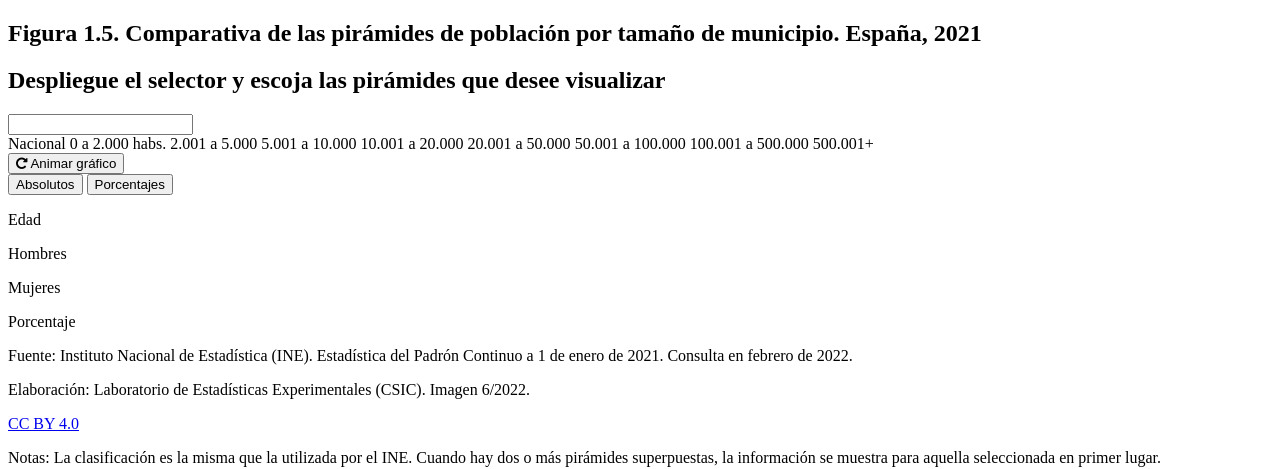
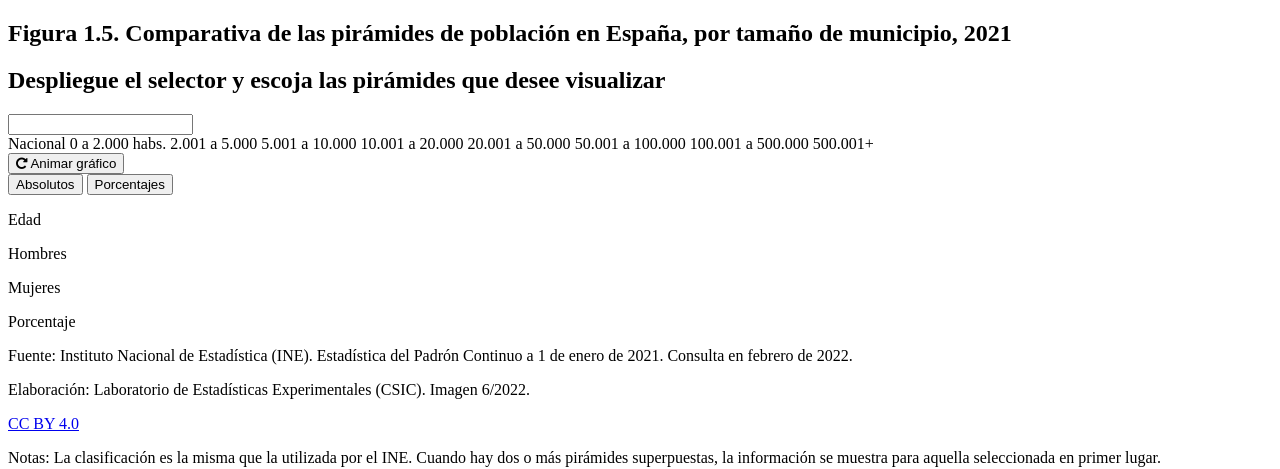
Before and after one commit to EnvejecimientoEnRed/informe_perfil_mayores_2022_demografia_1_5, a website: page pre/template.html in a window 1280 px wide. Shown: the top 469 px of the page. Drawn offline with Linux system fonts and the light colour scheme; a script that the page names is missing.

Commit message:
Cambio en título

```diff
--- a/pre/template.html
+++ b/pre/template.html
@@ -17,7 +17,7 @@
         <div class="main">
             <section class="content b-chart active" id="chartBlock">
                 <div class="b-title">
-                    <h1 class="title">Figura 1.5. Comparativa de las pirámides de población por tamaño de municipio. España, 2021</h1>
+                    <h1 class="title">Figura 1.5. Comparativa de las pirámides de población en España, por tamaño de municipio, 2021</h1>
                     <h2 class="subtitle">Despliegue el selector y escoja las pirámides que desee visualizar</h2>
                 </div>
                 <input type="text" id="my-element">
```
Also changed, not shown: docs/index.html (+1 -1 lines).
